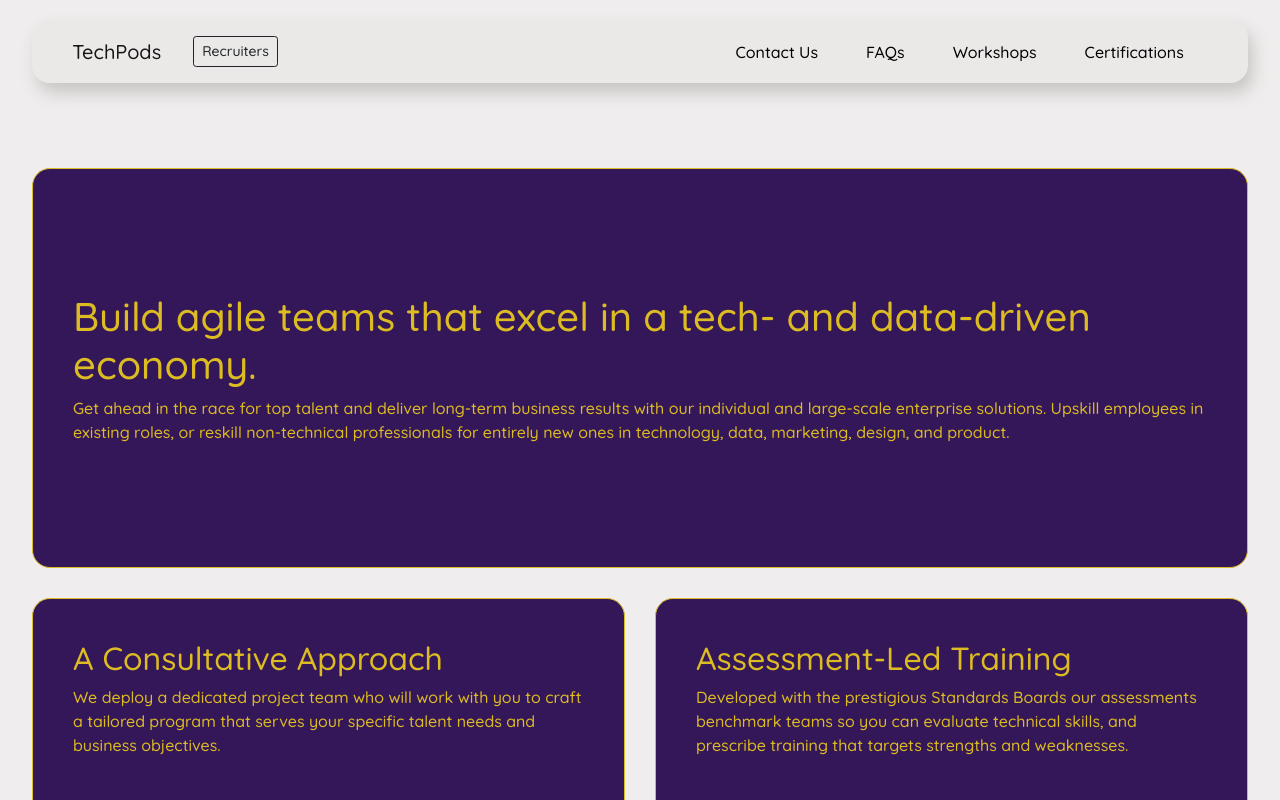
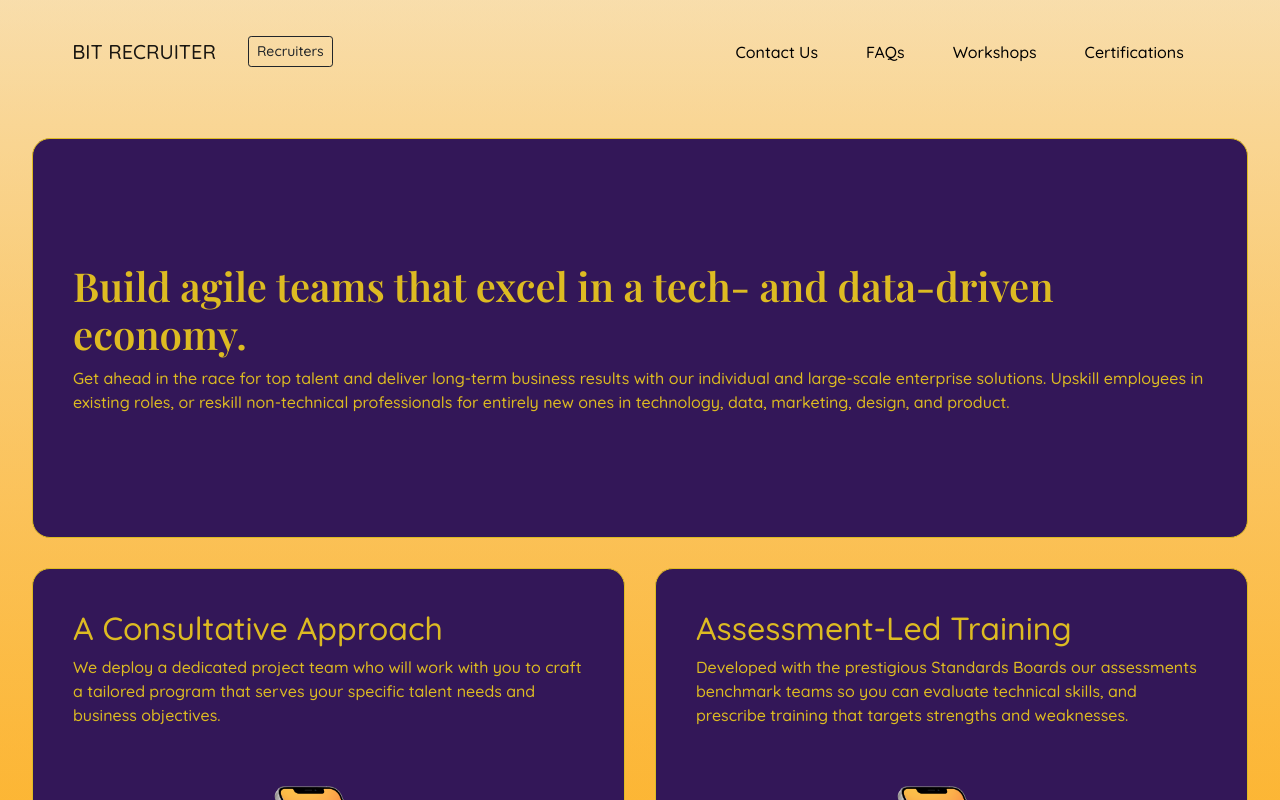
Before and after one commit to amitplays/techPods, a React (Create React App) app: page /recruiter in a window 1280 px wide. Shown: the top 800 px of the page. Built offline with nearby package versions, Linux system fonts and the light colour scheme.

Commit message:
New Style added

```diff
--- a/public/index.html
+++ b/public/index.html
@@ -10,9 +10,16 @@
       content="Web site created using create-react-app"
     />
     <link rel="apple-touch-icon" href="%PUBLIC_URL%/logo192.png" />
-<link rel="preconnect" href="https://fonts.googleapis.com">
-<link rel="preconnect" href="https://fonts.gstatic.com" crossorigin>
-<link href="https://fonts.googleapis.com/css2?family=Quicksand:wght@300;500&display=swap" rel="stylesheet">
+    <link rel="preconnect" href="https://fonts.googleapis.com" />
+    <link rel="preconnect" href="https://fonts.gstatic.com" crossorigin />
+    <link
+      href="https://fonts.googleapis.com/css2?family=Quicksand:wght@300;500&display=swap"
+      rel="stylesheet"
+    />
+    <link
+      href="https://fonts.googleapis.com/css2?family=Playfair+Display:wght@600&display=swap"
+      rel="stylesheet"
+    />
     <!--
       manifest.json provides metadata used when your web app is installed on a
       user's mobile device or desktop. See https://developers.google.com/web/fundamentals/web-app-manifest/
--- a/src/App.css
+++ b/src/App.css
@@ -1,6 +1,7 @@
 #root,
 body {
-  background-color: rgba(235, 232, 232, 0.767);
+  /* background-color: #fce4cc; */
+  background-image: linear-gradient(#f5ce8570, orange);
   height: 100%;
 }
 
@@ -40,6 +41,10 @@
   font-family: "Quicksand", sans-serif;
 }
 
+.App h1 {
+  font-family: "Playfair Display", serif;
+}
+
 .form-control:focus {
   border-color: rgb(211, 131, 12) !important;
   box-shadow: inset 1px 1px rgb(211, 131, 12), 0 0 8px rgb(211, 131, 12) !important;
@@ -64,7 +69,7 @@
 .navBarStyles {
   padding: 2px;
   border-radius: 18px;
-  box-shadow: 5px 10px 16px #c2bdbdd2;
+  /* box-shadow: 5px 10px 16px #c2bdbd00; */
   color: #000;
   /* margin: 20px 2.5% !important; */
 }
@@ -173,8 +178,8 @@
   max-width: 100%;
   color: #000;
   width: 100%;
-  margin-top: 55px;
-  background-color: rgb(255, 255, 255);
+  margin-top: 25px;
+  background-color: rgba(255, 255, 255, 0);
   /* background-image: linear-gradient(orange, yellow); */
 }
 
@@ -284,6 +289,7 @@
 .fourCardStyle {
   padding: 20px;
   margin-bottom: 15px;
+  margin-top: 15px;
   border-radius: 18px;
   width: 320px;
   background-color: rgba(255, 255, 255, 0.911);
@@ -364,7 +370,7 @@
 }
 
 .headerStyles .bg-light {
-  background-color: rgb(235, 232, 232) !important;
+  background-color: rgba(235, 232, 232, 0) !important;
 }
 
 .footerCardStyles {
--- a/src/Components/ContactUs.jsx
+++ b/src/Components/ContactUs.jsx
@@ -7,8 +7,10 @@
   return (
     <>
       <div className="contactUsBody">
-        <div className="parentOfOneCard">
-          <div className="cardStyles fullWidthHomeCard">
+        <h1 style={{ padding: 40, textAlign: "left" }}>Contact Us</h1>
+
+        {/* <div className="parentOfOneCard"> */}
+        {/* <div className="cardStyles fullWidthHomeCard">
             <Row>
               <Col sm={6}>
                 <div
@@ -37,8 +39,8 @@
                 </div>
               </Col>
             </Row>
-          </div>
-        </div>
+          </div> */}
+        {/* </div> */}
 
         <Tabs
           defaultActiveKey="Students"
--- a/src/Components/Faq.jsx
+++ b/src/Components/Faq.jsx
@@ -6,11 +6,9 @@
 export default function Faq() {
   return (
     <div className="faqBody">
-      <div className="parentOfOneCard">
-        <div className="cardStyles fullWidthFaqCard">
-          <img className="bannerImage" alt="faq-Banner" src={faq} />
-        </div>
-      </div>
+      <h1 style={{ padding: 40, textAlign: "left" }}>
+        Frequently Asked Questions
+      </h1>
 
       <Tabs
         defaultActiveKey="Students"
--- a/src/Components/FirstBlock.jsx
+++ b/src/Components/FirstBlock.jsx
@@ -14,7 +14,7 @@
         <div className="cardStyles fullWidthHomeCard">
           <Carousel pause="hover" indicators={false} controls={false}>
             {/* ----------------- FIRST ITEM ----------------- */}
-            <Carousel.Item className="mainCarousel" interval={29000}>
+            <Carousel.Item className="mainCarousel" interval={2000}>
               <Row>
                 <Col sm={8}>
                   <div>
@@ -60,13 +60,13 @@
                 </p>
               </Carousel.Caption>
               <div className="buttonWrapperCarousel">
-                <Button
+                {/* <Button
                   className="justify-content-end"
                   variant="outline-light"
                   size="sm"
                 >
                   Enroll Now
-                </Button>
+                </Button> */}
               </div>
               <div className="fullWidth-image-container">
                 <img src={resume} alt="speed" className="CardImages" />
@@ -100,9 +100,9 @@
             </p>
             <img src={speed} alt="speed" className="CardImages" />
             <div className="buttonGroup">
-              <Button size="sm" className="linkButton" variant="dark">
+              {/* <Button size="sm" className="linkButton" variant="dark">
                 Learn More
-              </Button>
+              </Button> */}
             </div>
           </div>
         </Slide>
--- a/src/Components/Header.jsx
+++ b/src/Components/Header.jsx
@@ -21,7 +21,7 @@
         variant="light"
       >
         <Container className="navBarContainer">
-          <Navbar.Brand href="/">TechPods</Navbar.Brand>
+          <Navbar.Brand href="/">BIT RECRUITER</Navbar.Brand>
           <Navbar.Toggle aria-controls="responsive-navbar-nav" />
           <Nav.Link as={Link} to={"./recruiter"} eventKey={2}>
             <Button size="sm" variant="outline-dark">
```
Also changed, not shown: src/assets/PlayfairDisplay.ttf (added).
